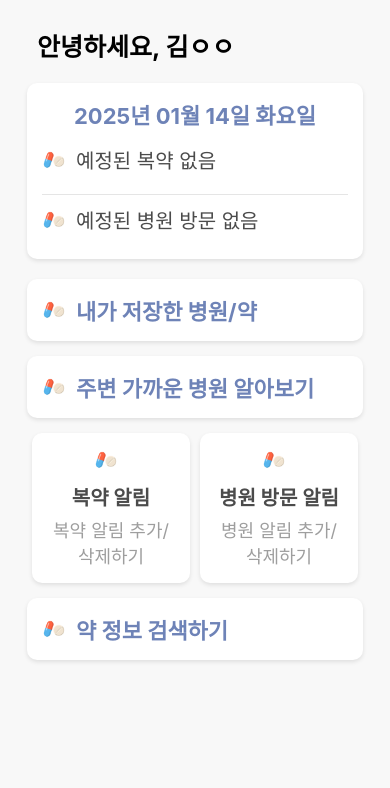
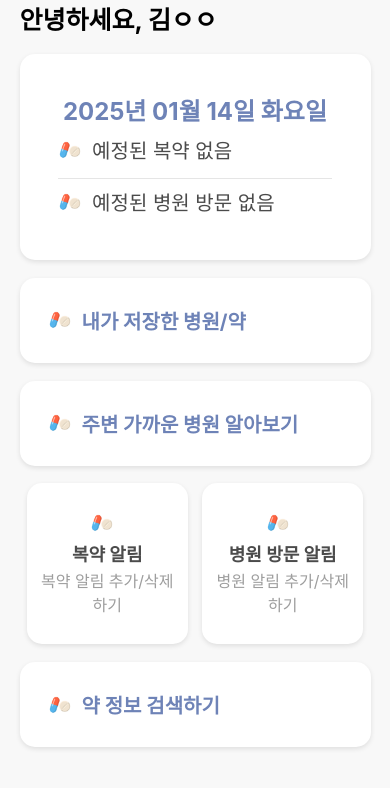
Before and after one commit to FoSeNior/Front, a React Native app: screen / in a window 390 px wide. Shown: the top 788 px of the page. Built offline with nearby package versions, Linux system fonts and the light colour scheme.

Commit message:
CHORE : Modify homeScreen UI

```diff
--- a/src/screens/home.tsx
+++ b/src/screens/home.tsx
@@ -61,48 +61,47 @@ const HomeScreen = () => {
 
 const styles = StyleSheet.create({
   safeArea: {
-      flex: 1,
-      backgroundColor: '#F8F8F8',
+    flex: 1,
+    backgroundColor: '#F8F8F8',
   },
   container: {
-    padding: 27,
+    flexGrow: 1, // ScrollView가 콘텐츠에 맞게 늘어나도록 설정
+    paddingHorizontal: '5%', // 좌우 여백을 %로 조정
     backgroundColor: '#F8F8F8',
-
   },
   greeting: {
     fontSize: 25,
     fontWeight: 'bold',
-    marginBottom: 20,
-    marginLeft : 10,
+    marginBottom: '5%',
     textAlign: 'left',
   },
   card: {
     backgroundColor: 'white',
-    borderRadius: 10,
-    padding: 15,
-    marginBottom: 20,
+    borderRadius: 15,
+    padding: '11%',
+    marginBottom: '5%',
     shadowColor: '#000',
     shadowOffset: { width: 0, height: 2 },
     shadowOpacity: 0.1,
-    shadowRadius: 4,
+    shadowRadius: 5,
     elevation: 5,
   },
   date: {
-    fontSize: 22,
+    fontSize: 24,
     fontWeight: 'bold',
-    marginBottom: 15,
+    marginBottom: '3%',
     textAlign: 'center',
     color: '#6E83B7',
   },
   infoRow: {
     flexDirection: 'row',
     alignItems: 'center',
-    marginBottom: 10,
+    marginBottom: '2%',
   },
   divider: {
     height: 1,
     backgroundColor: '#E5E5E5',
-    marginVertical: 10,
+    marginVertical: '3%',
   },
   icon: {
     width: 24,
@@ -117,50 +116,52 @@ const styles = StyleSheet.create({
     flexDirection: 'row',
     alignItems: 'center',
     backgroundColor: 'white',
-    padding: 15,
-    borderRadius: 10,
-    marginBottom: 15,
+    padding: '8%',
+    borderRadius: 15,
+    marginBottom: '5%',
     shadowColor: '#000',
     shadowOffset: { width: 0, height: 2 },
     shadowOpacity: 0.1,
-    shadowRadius: 4,
+    shadowRadius: 5,
     elevation: 5,
   },
   buttonText: {
-    fontSize: 22,
+    fontSize: 20,
     fontWeight: 'bold',
     color: '#6E83B7',
   },
   row: {
     flexDirection: 'row',
     justifyContent: 'space-between',
-    marginBottom: 15,
+    marginBottom: '5%',
   },
   smallCard: {
     flex: 1,
     backgroundColor: 'white',
-    borderRadius: 10,
-    padding: 15,
-    marginHorizontal: 5,
+    borderRadius: 15,
+    paddingVertical: '8%',
+    paddingHorizontal: '3%',
+    marginHorizontal: '2%',
     shadowColor: '#000',
     shadowOffset: { width: 0, height: 2 },
     shadowOpacity: 0.1,
-    shadowRadius: 4,
+    shadowRadius: 5,
     elevation: 5,
     alignItems: 'center',
   },
   smallCardTitle: {
-    fontSize: 20,
+    fontSize: 18,
     fontWeight: 'bold',
     color: '#4B4B4B',
-    marginTop: 10,
+    marginTop: '3%',
   },
   smallCardSubtitle: {
-    fontSize: 18,
+    fontSize: 16,
     color: '#9E9E9E',
     textAlign: 'center',
-    marginTop: 5,
+    marginTop: '2%',
   },
 });
 
+
 export default HomeScreen;
```
